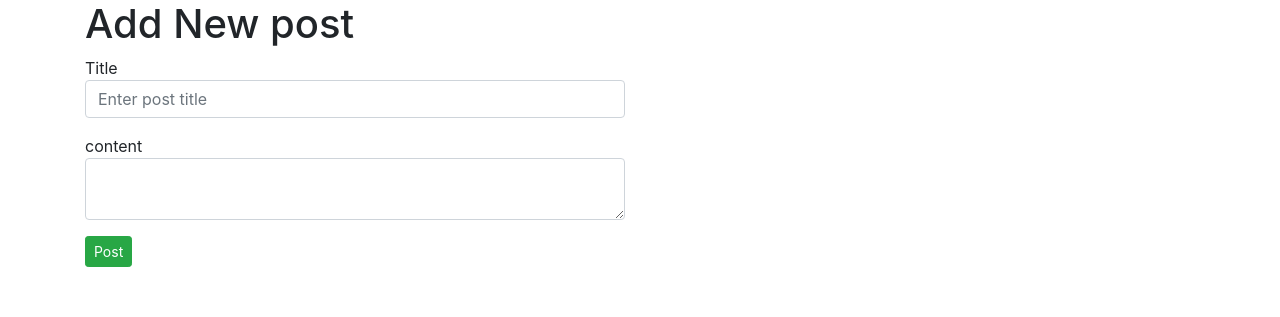
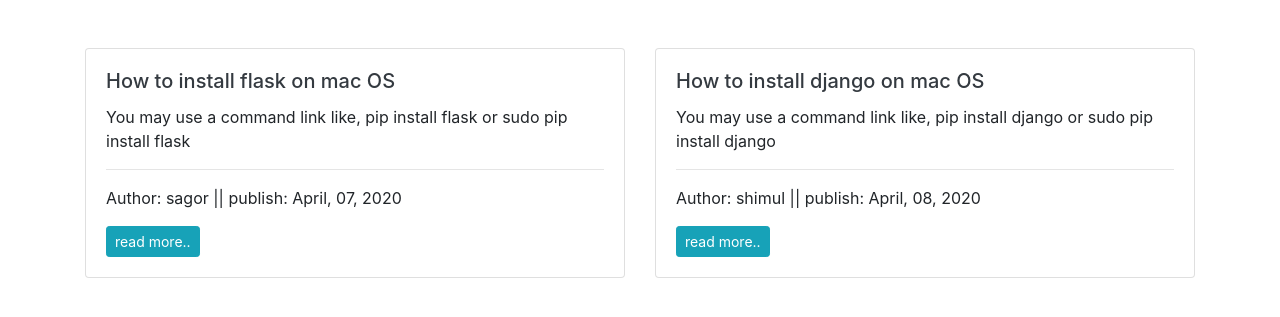
Before and after one commit to mbrsagor/pythonFireStore, a Flask app: page / in a window 1280 px wide. Shown: the top 317 px of the page. Run offline with Flask 2, Linux system fonts and the light colour scheme; some libraries are stand-ins or nearby versions.

Commit message:
Static data show template using for loop

```diff
--- a/app.py
+++ b/app.py
@@ -6,6 +6,24 @@
 
 app.config['SQLALCHEMY_DATABASE_URI'] = 'sqlite:///blog.db'
 db = SQLAlchemy(app)
+
+# Static data
+posts = [
+    {
+        'id': 1,
+        'author': 'sagor',
+        'title': 'How to install flask on mac OS',
+        'content': 'You may use a command link like, pip install flask or sudo pip install flask',
+        'date': 'April, 07, 2020',
+    },
+    {
+        'id': 2,
+        'author': 'shimul',
+        'title': 'How to install django on mac OS',
+        'content': 'You may use a command link like, pip install django or sudo pip install django',
+        'date': 'April, 08, 2020',
+    }
+]
 
 
 class BlogPost(db.Model):
@@ -20,12 +38,10 @@
         return '<Title %r>' % self.title
 
 
-@app.route('/', methods=['get', 'post'])
+# @app.route('/', methods=['get', 'post'])
+@app.route('/')
 def homepage():
-    if request.method == 'post':
-        blog_post = request.form['content']
-    else:
-        return render_template('index.html')
+    return render_template('index.html', posts=posts)
 
 
 @app.route('/about')
--- a/templates/index.html
+++ b/templates/index.html
@@ -4,24 +4,20 @@
 
 {% block body %}
 
-    <div class="row">
-        <div class="col-lg-6 col-md-6">
-            <div class="well">
-                <h1>Add New post</h1>
-                <form action="/" method="post">
-                    <div class="form-group">
-                        <lable for="title">Title</lable>
-                        <input type="text" id="title" class="form-control" name="tilte" placeholder="Enter post title"/>
-                    </div>
-                    <div class="form-group">
-                        <lable for="content">content</lable>
-                        <textarea id="content" name="content" class="form-control" placeholder="Enter post
-                        content"> </textarea>
-                    </div>
-                    <button type="submit" class="btn btn-success btn-sm">Post</button>
-                </form>
+    <div class="row mt-5">
+        {% for post in posts %}
+        <div class="col-sm-6">
+            <div class="card">
+                <div class="card-body">
+                    <h5 class="card-title"><a class="text-dark" href="/">{{ post.title }}</a></h5>
+                    <p class="card-text">{{ post.content }}</p>
+                    <hr/>
+                    <p>Author: {{ post.author }} ||  publish: {{ post.date }}</p>
+                    <a href="/" class="btn btn-info btn-sm">read more..</a>
+                </div>
             </div>
         </div>
+        {% endfor %}
     </div>
 
 {% endblock %}
```
